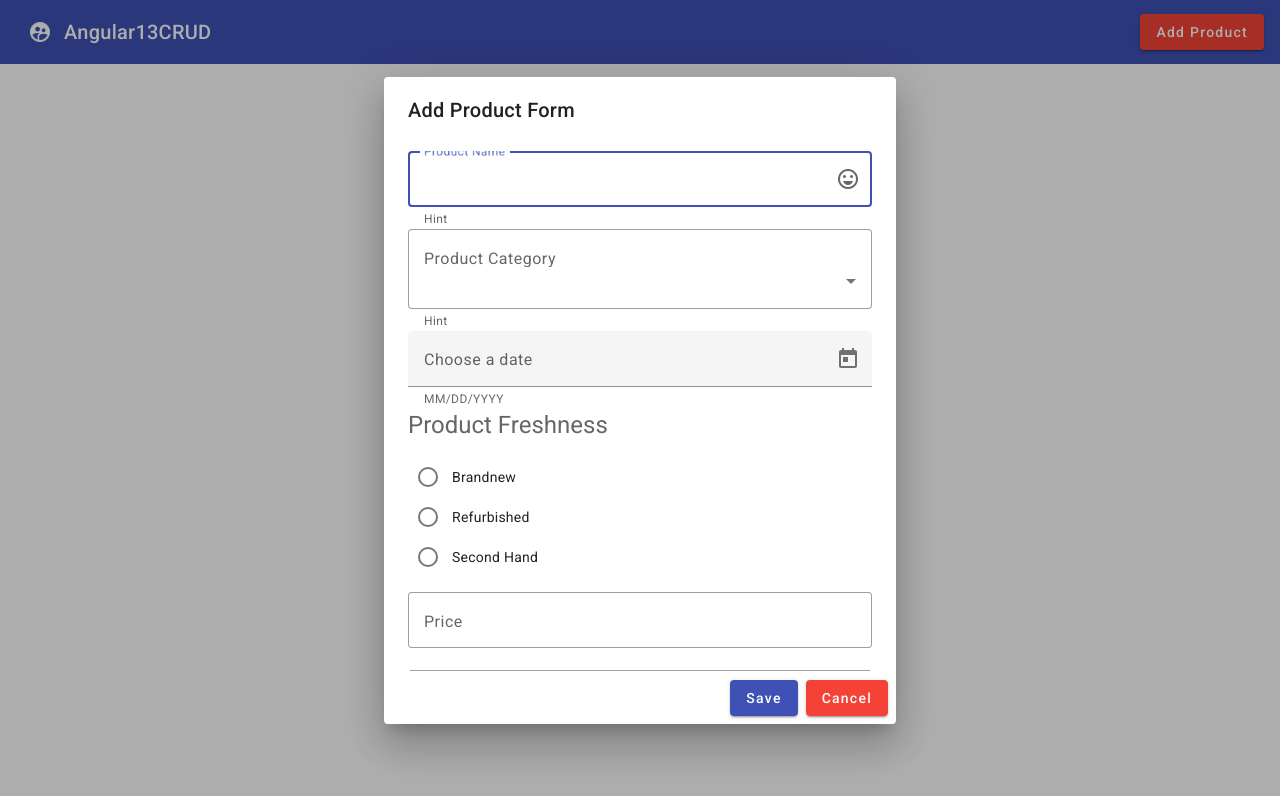
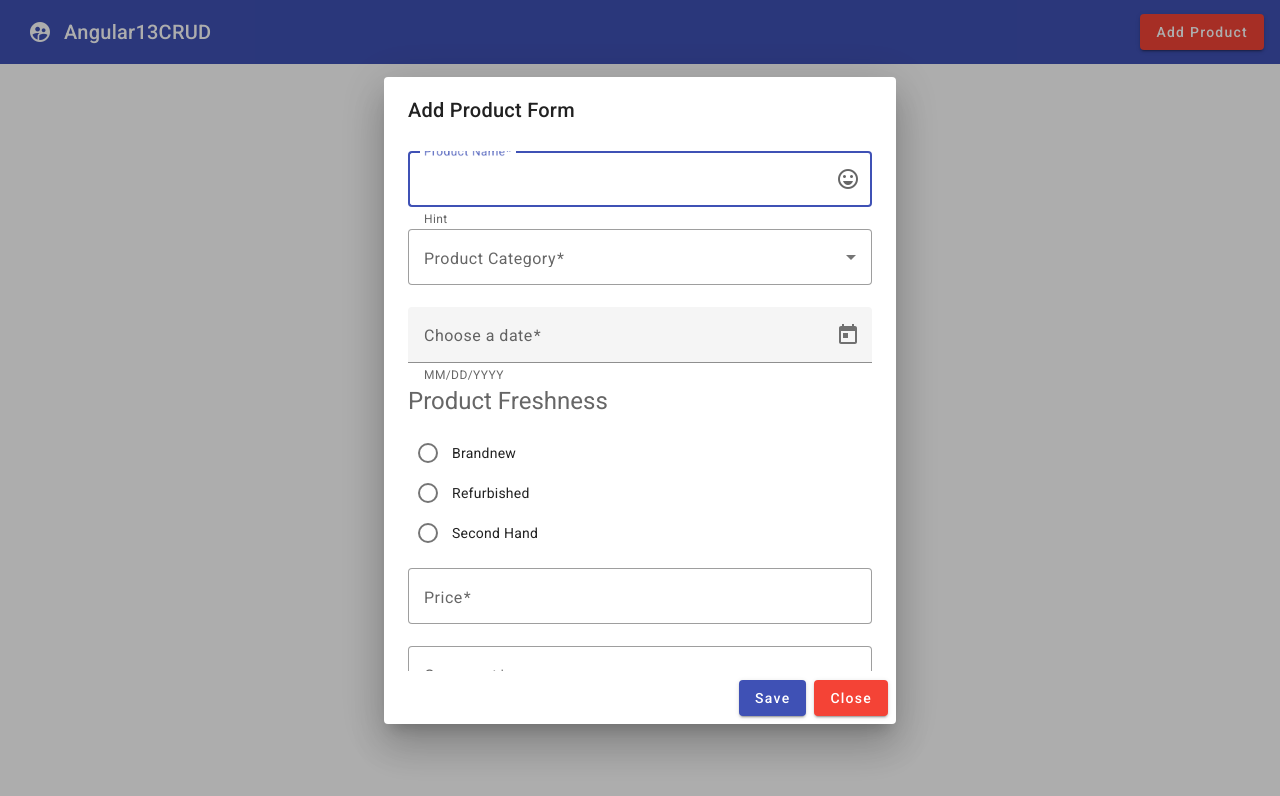
Before and after one commit to erotufelixpascal/AngularMastery, an Angular app: page / in a window 1280 px wide. Both pictures are taken after a click on the button "Add Product". Shown: the top 796 px of the page. Built offline with nearby package versions, Linux system fonts and the light colour scheme.

Commit message:
NewFeature

```diff
--- a/src/app/app.module.ts
+++ b/src/app/app.module.ts
@@ -16,6 +16,7 @@ import {MatSelectModule} from '@angular/material/select';
 import {MatRadioModule} from '@angular/material/radio';
 import {MatDatepickerModule} from '@angular/material/datepicker';
 import {MatNativeDateModule} from '@angular/material/core'
+import { FormsModule, ReactiveFormsModule } from '@angular/forms';
 
 @NgModule({
   declarations: [
@@ -35,7 +36,9 @@ import {MatNativeDateModule} from '@angular/material/core'
     MatSelectModule,
     MatRadioModule,
     MatDatepickerModule,
-    MatNativeDateModule
+    MatNativeDateModule,
+    ReactiveFormsModule,
+    FormsModule
   ],
   providers: [],
   bootstrap: [AppComponent]
--- a/src/app/dialog/dialog.component.html
+++ b/src/app/dialog/dialog.component.html
@@ -1,44 +1,45 @@
 <h1 mat-dialog-title>Add Product Form</h1>
 <div mat-dialog-content>
+    <!-- form creation -->
+    <form [formGroup] = "productForm">
         <mat-form-field appearance="outline">
             <mat-label>Product Name</mat-label>
-        <input matInput placeholder="Name">
+            <input formControlName="productName" matInput placeholder="Name">
             <mat-icon matSuffix>sentiment_very_satisfied</mat-icon>
             <mat-hint>Hint</mat-hint>
         </mat-form-field>
         <mat-form-field appearance="outline">
             <mat-label>Product Category</mat-label>
-        <input matInput placeholder="Category">
-        <mat-select placeholder="">
+            <mat-select formControlName="category" placeholder="Category">
                 <mat-option value="Fruits">Fruits</mat-option>
                 <mat-option value="Vegetables">Vegetables</mat-option>
                 <mat-option value="Electronics">Electronics</mat-option>
             </mat-select>
-        <mat-hint>Hint</mat-hint>
         </mat-form-field>
         <mat-form-field>
             <mat-label>Choose a date</mat-label>
-        <input matInput [matDatepicker]="picker">
+            <input formControlName="date" matInput [matDatepicker]="picker">
             <mat-hint>MM/DD/YYYY</mat-hint>
             <mat-datepicker-toggle matIconSuffix [for]="picker"></mat-datepicker-toggle>
             <mat-datepicker #picker></mat-datepicker>
           </mat-form-field>
         <label for=""><h1>Product Freshness</h1></label>
-    <mat-radio-group aria-label="Select an option" class="example-radio-group">
+        <mat-radio-group formControlName="freshness" aria-label="Select an option" class="example-radio-group">
             <mat-radio-button *ngFor="let fresh of freshnessList" [value]="fresh">
                 {{fresh}}
             </mat-radio-button>
           </mat-radio-group>
         <mat-form-field appearance="outline">
             <mat-label>Price</mat-label>
-        <input matInput type="number" placeholder="Price" />
+            <input formControlName="price" matInput type="number" placeholder="Price" />
         </mat-form-field>
         <mat-form-field appearance="outline">
             <mat-label>Comment</mat-label>
-        <textarea matInput></textarea>
+            <textarea matInput formControlName="comment"></textarea>
         </mat-form-field>
+    </form>
 </div>
 <div  mat-dialog-actions [align]="'end'">
     <button mat-raised-button color="primary">Save</button>
-    <button mat-raised-button color="warn" mat-dialog-close>Cancel</button>
+    <button mat-raised-button color="warn" mat-dialog-close>Close</button>
 </div>
--- a/src/app/dialog/dialog.component.ts
+++ b/src/app/dialog/dialog.component.ts
@@ -1,4 +1,5 @@
 import { Component,OnInit } from '@angular/core';
+import { FormGroup , FormBuilder, Validators} from '@angular/forms';
 
 @Component({
   selector: 'app-dialog',
@@ -6,13 +7,23 @@ import { Component,OnInit } from '@angular/core';
   styleUrls: ['./dialog.component.scss']
 })
 export class DialogComponent implements OnInit {
-  freshnessList = ["Brandnew", "Refurbished", "Second Hand"]
+  freshnessList = ["Brandnew", "Refurbished", "Second Hand"];
+  productForm !: FormGroup;
 
-  constructor() {}
+  constructor(private formBuilder: FormBuilder) {}
 
   ngOnInit(): void {
       //Called after the constructor, initializing input properties, and the first call to ngOnChanges.
       //Add 'implements OnInit' to the class.
+      this.productForm = this .formBuilder.group({
+        productName : ['',Validators.required],
+        category :['',Validators.required],
+        freshness :['',Validators.required],
+        price : ['',Validators.required],
+        comment : ['',Validators.required],
+        date : ['',Validators.required]
+
+      })
 
     }
 
```
Lines whose indentation alone changed are shown as unchanged.
